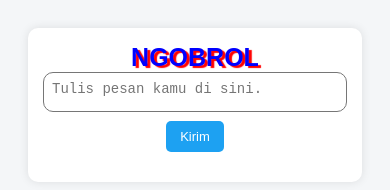
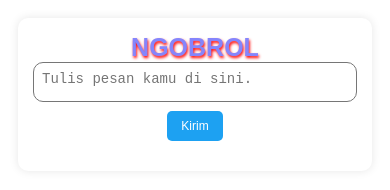
Before and after one commit to initialaw/ngobrol, a plain HTML site: page index.html in a window 390 px wide. Drawn offline with Linux system fonts and the light colour scheme; no server answers.

Commit message:
Update index.html

```diff
--- a/index.html
+++ b/index.html
@@ -7,12 +7,12 @@
 
     <style>
       body {
-        font-family: Arial, sans-serif;
-        background: #f4f6f8;
+        font-family: Arial, Rounded;
+        background: #ffffff;
         display: flex;
         justify-content: center;
         align-items: flex-start;
-        padding: 20px;
+        padding: 10px;
       }
 
       .container {
@@ -28,8 +28,8 @@
         text-align: center;
         margin: 0;
         font-size: 25px;
-        text-shadow: 3px 2px 1px red;
-        color: blue;
+        text-shadow: 1px 2px 3px rgb(255, 0, 0);
+        color: rgb(133, 133, 252);
       }
 
       textarea {
@@ -60,14 +60,14 @@
       }
 
       .msg-box {
-        background: #f0f2f5;
+        background: #d2d2d2;
         padding: 10px;
         border-radius: 15px;
         margin-bottom: 10px;
       }
 
       .timestamp {
-        font-size: 11px;
+        font-size: 10px;
         color: gray;
         margin-top: 5px;
       }
@@ -75,7 +75,7 @@
       .replies {
         margin-top: 10px;
         margin-left: 5px;
-        border-left: 2px solid #ccc;
+        border-left: 2px solid #ff0000;
         padding-left: 10px;
       }
 
@@ -113,7 +113,7 @@
 
       hr {
         border: 0;
-        border-top: 1px solid #bbb;
+        border-top: 1px solid #ffffff;
         margin: 15px 0;
       }
 
@@ -123,7 +123,7 @@
         }
 
         button {
-          font-size: 13px;
+          font-size: 12px;
           padding: 8px 14px;
         }
 
```
